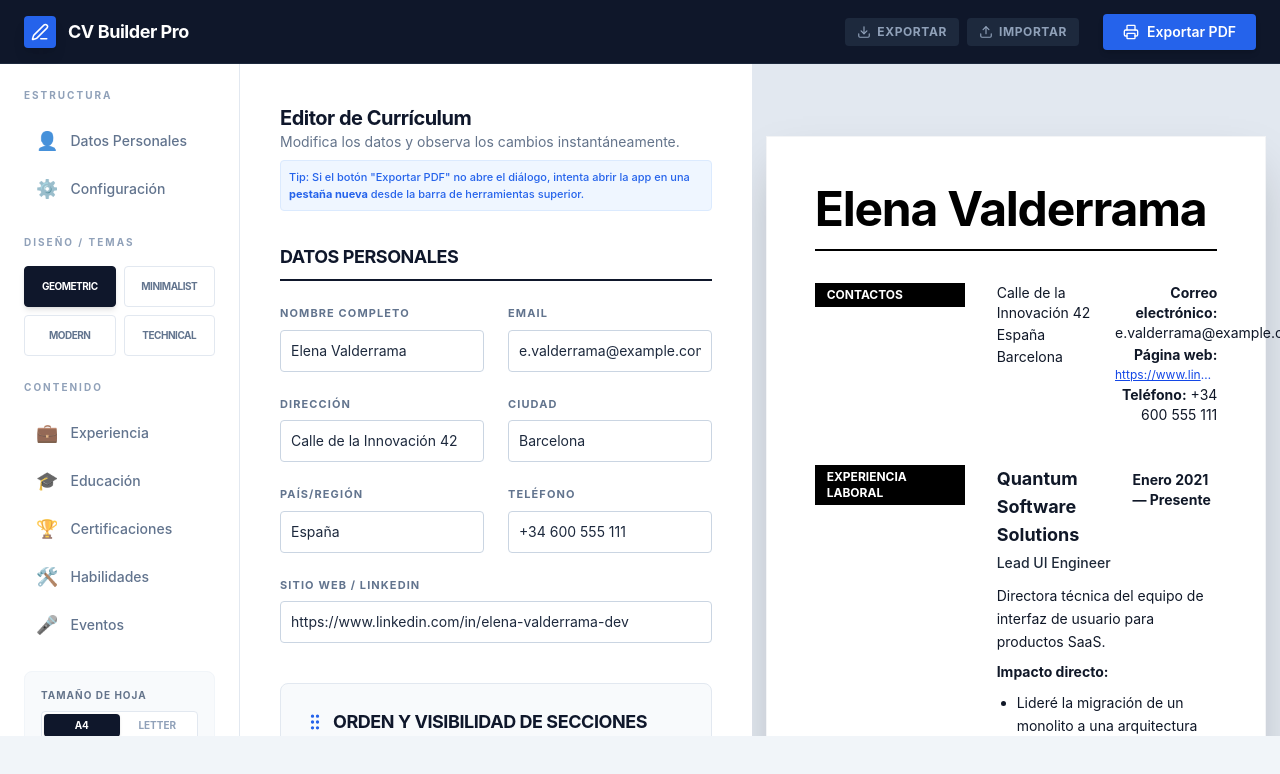
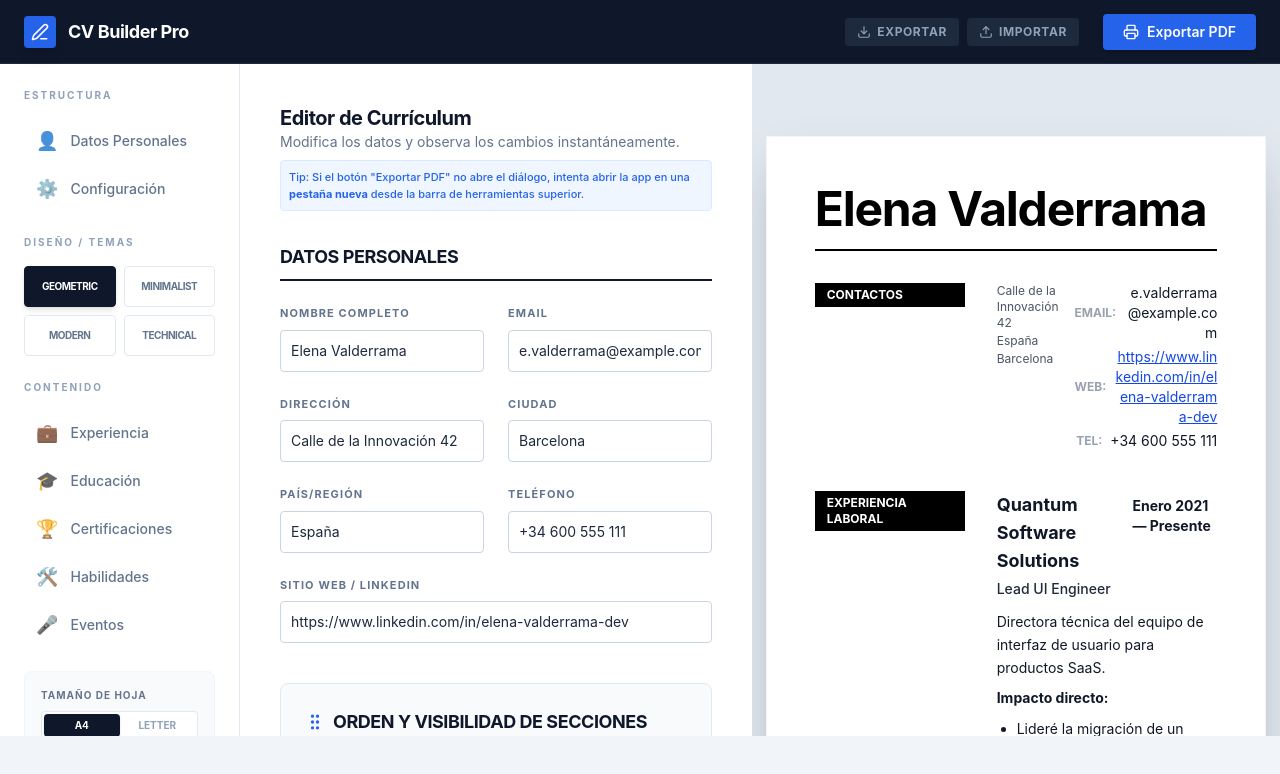
Before and after one commit to hjbustos/cv-builder-pro, a React (Vite) app: page / in a window 1280 px wide. Shown: the top 774 px of the page. Built offline with nearby package versions, Linux system fonts and the light colour scheme.

Commit message:
feat(preview): Improve print layout for GeometricTemplate
Adjusts the print styles for the GeometricTemplate to ensure proper rendering and layout when printing. This includes removing unnecessary padding and ensuring flex/grid layouts are preserved.

```diff
--- a/src/components/ResumePreview.tsx
+++ b/src/components/ResumePreview.tsx
@@ -239,7 +239,7 @@ const ResumePreview: React.FC<Props> = ({ data }) => {
 
   const GeometricLayout = () => (
     <div
-      className="bg-white p-12 shadow-2xl print:shadow-none mx-auto w-full font-sans text-sm text-gray-900 border border-gray-100 relative print:border-none"
+      className="bg-white p-12 shadow-2xl print:shadow-none mx-auto w-full font-sans text-sm text-gray-900 border border-gray-100 relative print:border-none print:p-0"
       style={{ maxWidth: pageWidth, minHeight: minHeight }}
       id="resume-preview"
     >
@@ -257,17 +257,27 @@ const ResumePreview: React.FC<Props> = ({ data }) => {
               CONTACTOS
             </div>
           </div>
-          <div className="grid grid-cols-2 gap-4">
-            <div className="space-y-0.5">
+          <div className="grid grid-cols-[1fr_auto] gap-4 items-start min-w-0">
+            <div className="space-y-0.5 text-xs text-gray-600">
               <p>{data.personalInfo.address}</p>
               <p>{data.personalInfo.country}</p>
               <p>{data.personalInfo.city}</p>
             </div>
-            <div className="text-right space-y-0.5">
-              <p><span className="font-bold">Correo electrónico:</span> {data.personalInfo.email}</p>
-              <p><span className="font-bold">Página web:</span></p>
-              <p className="text-blue-700 underline truncate text-xs">{data.personalInfo.website}</p>
-              <p><span className="font-bold">Teléfono:</span> {data.personalInfo.phone}</p>
+            <div className="text-right space-y-1 min-w-0">
+              <p className="flex justify-end items-center gap-2">
+                <span className="font-bold whitespace-nowrap text-xs uppercase text-gray-400">Email:</span>
+                <span className="break-all">{data.personalInfo.email}</span>
+              </p>
+              {data.personalInfo.website && (
+                <p className="flex justify-end items-center gap-2">
+                  <span className="font-bold whitespace-nowrap text-xs uppercase text-gray-400">Web:</span>
+                  <span className="text-blue-700 underline break-all">{data.personalInfo.website}</span>
+                </p>
+              )}
+              <p className="flex justify-end items-center gap-2">
+                <span className="font-bold whitespace-nowrap text-xs uppercase text-gray-400">Tel:</span>
+                <span>{data.personalInfo.phone}</span>
+              </p>
             </div>
           </div>
         </div>
@@ -310,7 +320,7 @@ const ResumePreview: React.FC<Props> = ({ data }) => {
 
   const ModernLayout = () => (
     <div
-      className="bg-white shadow-2xl print:shadow-none mx-auto w-full font-sans flex border border-gray-100 relative print:border-none"
+      className="bg-white shadow-2xl print:shadow-none mx-auto w-full font-sans flex print:flex border border-gray-100 relative print:border-none"
       style={{ maxWidth: pageWidth, minHeight: minHeight }}
       id="resume-preview"
     >
@@ -379,11 +389,11 @@ const ResumePreview: React.FC<Props> = ({ data }) => {
         </div>
       </div>
 
-      <div className="grid grid-cols-2 gap-x-8 gap-y-4 mb-8 bg-gray-50 p-4 border border-gray-200">
-         <p><span className="font-bold mr-2">Email:</span> {data.personalInfo.email}</p>
-         <p><span className="font-bold mr-2">Phone:</span> {data.personalInfo.phone}</p>
-         <p><span className="font-bold mr-2">Loc:</span> {data.personalInfo.city}</p>
-         <p className="truncate"><span className="font-bold mr-2">Link:</span> {data.personalInfo.website}</p>
+      <div className="grid grid-cols-2 print:grid-cols-2 gap-x-8 gap-y-4 mb-8 bg-gray-50 print:bg-gray-50 p-4 border border-gray-200">
+         <p className="flex gap-2"><span className="font-bold">Email:</span> <span className="break-all">{data.personalInfo.email}</span></p>
+         <p className="flex gap-2"><span className="font-bold">Phone:</span> <span>{data.personalInfo.phone}</span></p>
+         <p className="flex gap-2"><span className="font-bold">Loc:</span> <span>{data.personalInfo.city}</span></p>
+         <p className="flex gap-2 min-w-0"><span className="font-bold">Link:</span> <span className="break-all truncate">{data.personalInfo.website}</span></p>
       </div>
 
       <div className="space-y-1">
--- a/src/index.css
+++ b/src/index.css
@@ -79,19 +79,19 @@
       padding: 0 !important;
       height: auto !important;
       overflow: visible !important;
-      display: block !important;
       width: 100% !important;
     }
 
     .h-full { height: auto !important; }
 
-    /* Ensure layouts using flex still work internally */
-    #resume-preview.flex {
-      display: flex !important;
-    }
+    /* Ensure flex and grid layouts still work in print */
+    .print\:flex { display: flex !important; }
+    .print\:grid { display: grid !important; }
+    .print\:block { display: block !important; }
 
-    #resume-preview .flex {
-      display: flex !important;
+    #resume-preview,
+    #resume-preview * {
+      overflow: visible !important;
     }
   }
 }
```
